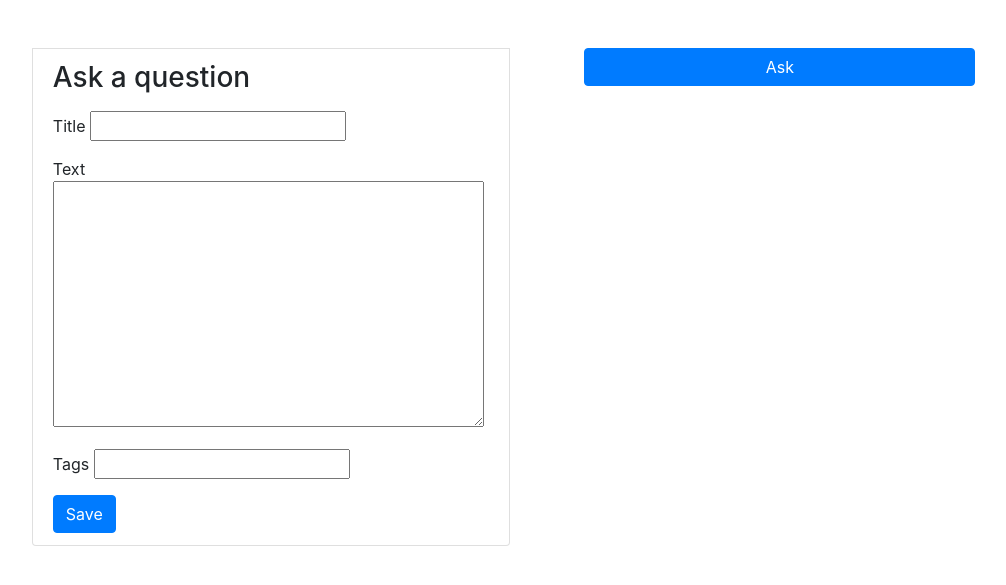
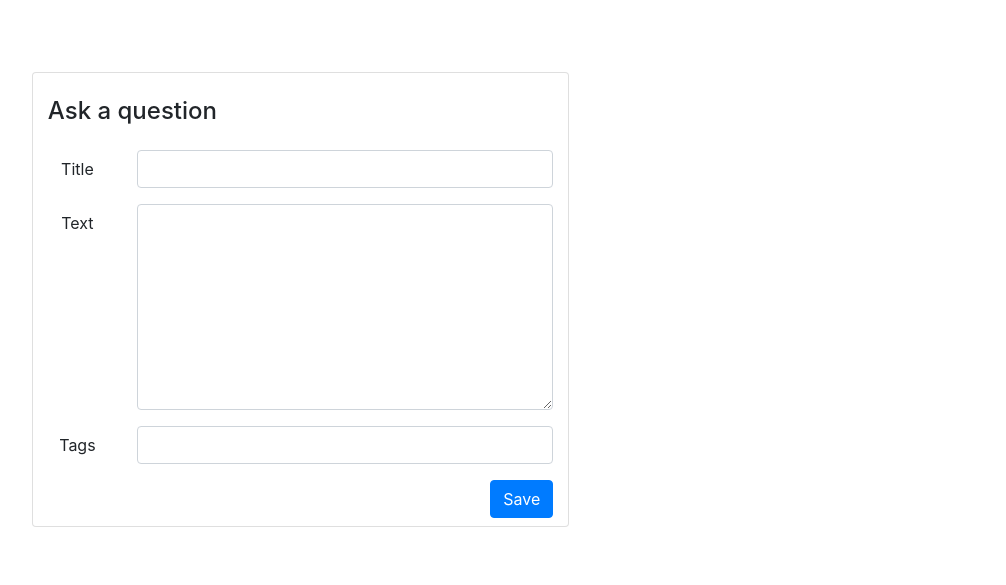
Before and after one commit to ArtemE91/hasker_otus, a Django app: page /question/create/ in a window 1280 px wide; the page is wider, and only the part inside the window is pictured. Shown: the part 56-641 px from the top of that part, without its empty margins (269-1275 px from the left). Run offline with Django 3.2, Linux system fonts and the light colour scheme; the visitor is signed in with stand-in values (Sample User, id 1); some libraries are stand-ins or nearby versions.

Commit message:
refactoring templates, sorting of questions by date and rating is added

```diff
--- a/account/templates/account/login.html
+++ b/account/templates/account/login.html
@@ -11,7 +11,9 @@
             <label for="password">Password</label>
             <input type="password" class="form-control" id="password" name="password">
         </div>
-        <button type="submit" class="btn btn-primary">Login</button>
+        <div class="d-flex justify-content-end">
+            <button type="submit" class="btn btn-primary">Login</button>
+        </div>
     </div>
 </form>
 {% endblock %}
--- a/account/views.py
+++ b/account/views.py
@@ -2,7 +2,6 @@ from django.contrib.auth.views import LoginView, LogoutView
 from django.contrib.auth.forms import AuthenticationForm
 from django.views.generic import CreateView, DetailView, UpdateView
 from django.urls import reverse_lazy
-from requests import Response
 
 from rest_framework import viewsets
 from rest_framework.permissions import (BasePermission, SAFE_METHODS)
@@ -35,6 +34,10 @@ class AccountEditView(UpdateView):
 
     def get_object(self, queryset=None):
         return self.request.user
+
+    def get_context_data(self, **kwargs):
+        context = super().get_context_data(**kwargs)
+        return context
 
 
 class AccountDetailView(DetailView):
--- a/question/templates/question/includes/answer_template.html
+++ b/question/templates/question/includes/answer_template.html
@@ -11,7 +11,7 @@
              <small>Date create: {{ answer.date_create }}</small>
              <small>
                  <img src="{{ answer.author.get_avatar}}" width="25" height="25" class="mr-3">
-                 Author: {{ answer.author }}
+                 {{ answer.author }}
              </small>
         </div>
          {% if user.is_authenticated %}
--- a/question/templates/question/includes/paginator.html
+++ b/question/templates/question/includes/paginator.html
@@ -1,3 +1,4 @@
+{% if page_obj.paginator.page_range|length > 1 %}
 <nav aria-label="Page navigation example">
     <ul class="pagination">
     {% if page_obj.has_previous %}
@@ -35,3 +36,4 @@
     {% endif %}
   </ul>
 </nav>
+{% endif %}
--- a/question/templates/question/question_create.html
+++ b/question/templates/question/question_create.html
@@ -8,22 +8,40 @@
 
 <form method="post" action="{% url 'question_create' %}">
     {% csrf_token %}
-    <div class="col-8 offset-md-3 list-group-item">
-        <h3>Ask a question</h3>
-        <div class="mt-3">
-        {% for field in form %}
-            <div class="form-group">
-                {% if field.errors %}
-                    <div class="alert alert-danger">
-                        {{ field.errors }}
-                    </div>
-                {% endif %}
+    <div class="card col-9 offset-md-3 mt-4">
+        <div class="body">
+            <h4 class="card-title mt-4 mb-4">Ask a question</h4>
+            {% if object.errors %}
+                <div class="alert alert-danger">
+                    {{ object.errors }}
+                </div>
+            {% endif %}
 
-                {{ field.label }}
-                {{ field }}
+            <div class="d-flex form-group row">
+                <label class="col-2 col-form-label text-center">Title</label>
+                <div class="col-10">
+                    <input type="text" name="title" id="id_title" class="form-control">
+                </div>
             </div>
-            {% endfor %}
-            <button type="submit" class="btn btn-primary">Save</button>
+
+            <div class="form-group row">
+                <label class="col-2 col-form-label text-center">Text</label>
+                <div class="col-10">
+                    <textarea name="text" id="id_text" class="form-control" rows="8"></textarea>
+                </div>
+            </div>
+
+            <div class="form-group row">
+                <label class="col-2 col-form-label text-center">Tags</label>
+                <div class="col-10">
+                    <input type="text" name="tags" id="id_tags" class="form-control">
+                </div>
+            </div>
+
+            <div class="d-flex justify-content-end mt-2">
+                <button type="submit" class="btn btn-primary mb-2">Save</button>
+            </div>
+
         </div>
     </div>
 </form>
--- a/question/urls.py
+++ b/question/urls.py
@@ -6,6 +6,7 @@ from .router import router
 
 urlpatterns = [
     path('', QuestionList.as_view(), name='question_list'),
+    path('new/', QuestionList.as_view(sort_by_date=True), name='question_list_new'),
     path('question/<int:id>/', QuestionDetail.as_view(), name='question_detail'),
     path('question/create/', QuestionAddView.as_view(), name='question_create'),
     path('likedis/<int:id>/<str:type>/<str:action>/', ChangeLikeDisView.as_view(), name='like_dis'),
--- a/question/views.py
+++ b/question/views.py
@@ -6,6 +6,7 @@ from django.db.models import Q, Count, F
 from django.core.paginator import Paginator
 
 from rest_framework.viewsets import ModelViewSet
+from rest_framework.permissions import IsAuthenticated
 
 from .models import Questions, Tag, Answer
 from .form import QuestionForm, AnswerForm
@@ -14,7 +15,7 @@ from .serializers import (QuestionsListSerializer, AnswerSerializer,
 
 
 class QuestionMixin:
-    paginate_by = 20
+    paginate_by = 2
 
     class Meta:
         abstract: True
@@ -40,6 +41,7 @@ class QuestionList(ListView, QuestionMixin):
     model = Questions
     template_name = 'question/question_list.html'
     paginate_by = 30
+    sort_by_date = False
 
     def get_context_data(self, *, object_list=None, **kwargs):
         context = super().get_context_data(**kwargs)
@@ -56,8 +58,11 @@ class QuestionList(ListView, QuestionMixin):
         elif question:
             queryset = queryset.filter(Q(title__contains=question) | Q(text__contains=question))
 
-        queryset = self.sort_by_like(queryset)
-        return queryset
+        if not self.sort_by_date:
+            queryset = self.sort_by_like(queryset)
+            return queryset
+
+        return queryset.order_by("date_create")
 
 
 class TagDetail(DetailView, QuestionMixin):
@@ -174,6 +179,7 @@ class QuestionsViewSet(QAMixin, ModelViewSet):
         'retrieve': QuestionDetailSerializer,
     }
     http_method_names = ['get', 'post', 'head']
+    permission_classes = [IsAuthenticated]
 
 
 class AnswerViewSet(QAMixin, ModelViewSet):
@@ -183,3 +189,4 @@ class AnswerViewSet(QAMixin, ModelViewSet):
         'create': AnswerCreteSerializer,
     }
     http_method_names = ['get', 'post', 'head', ]
+    permission_classes = [IsAuthenticated]
--- a/templates/index.html
+++ b/templates/index.html
@@ -22,7 +22,7 @@
     <div class="container-xl">
         <nav class="navbar navbar-expand-lg navbar-dark bg-dark">
             <div class="col-md-2">
-                <a class="navbar-brand" href="{% url 'question_list' %}">Hasker</a>
+                <a class="navbar-brand" href="{% url 'question_list'%}">Hasker</a>
             </div>
             <div class="col-md-4"></div>
              <form action="{% url 'search' %}" method="get" class="search form-inline col-md-4">
@@ -49,15 +49,8 @@
                 {% endblock %}
             </div>
             <div class="col-4 flex-column mt-5">
-                {% if user.is_authenticated %}
-                <div class="row mb-2">
-                    <a class="btn btn-primary text-white col-11" href="{% url 'question_create' %}">Ask</a>
-                </div>
-                {% endif %}
-                <div class="row mr-4">
                     {% block populate %}
                     {% endblock %}
-                </div>
             </div>
         </div>
     </div>
```
Also changed, not shown: account/templates/account/edit_profile.html (+25 -11 lines), hasker/settings.py (+3 -4 lines), question/templates/question/includes/question_template.html (+5 -2 lines), question/templates/question/question_detail.html (+8 -1 lines), question/templates/question/question_list.html (+31 -5 lines), question/templates/question/tag_detail.html (+7 -0 lines).
